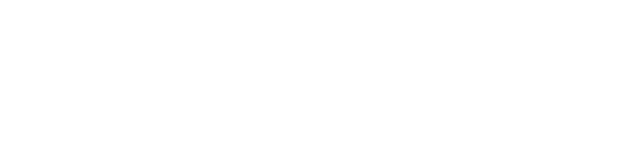
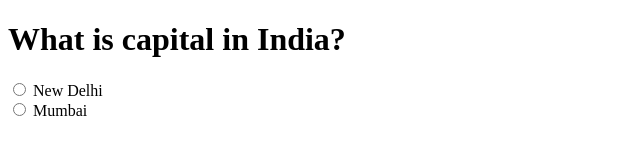
Before and after one commit to acciojob/trivia-ad790, a website: page main.html in a window 1280 px wide. Shown: the whole page, without its empty margins (0-640 px from the left). Drawn offline with Linux system fonts and the light colour scheme.

Commit message:
created a submission

```diff
--- a/main.html
+++ b/main.html
@@ -7,6 +7,15 @@
 </head>
 
 <body>
+	<!-- <h1> What is capital of India</h1> -->
+	<h1> What is capital in India?</h1>
+
+	<form>
+    <input type="radio" id="newDelhi" name="capital" value="New Delhi">
+    <label for="newDelhi">New Delhi</label><br>
+    <input type="radio" id="mumbai" name="capital" value="Mumbai">
+    <label for="mumbai">Mumbai</label><br>
+  </form>
 	<!-- the entire body must be written by student -->
     <script type="text/javascript" src="./script.js">
 </script>
```
